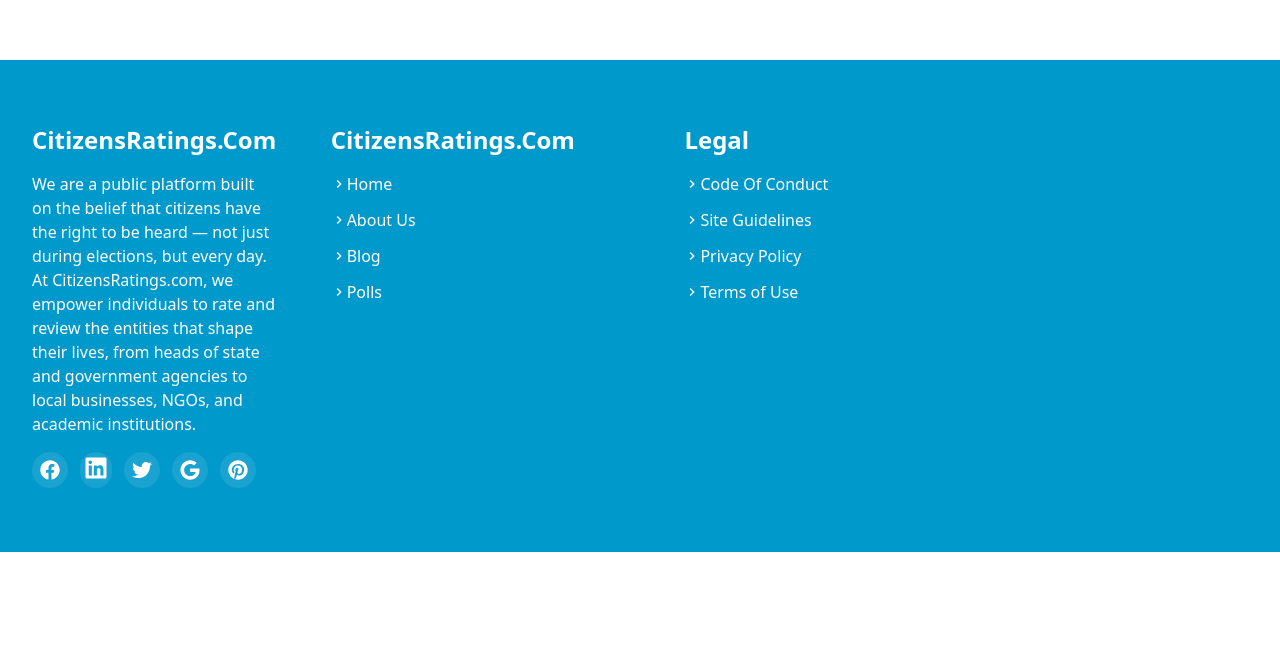
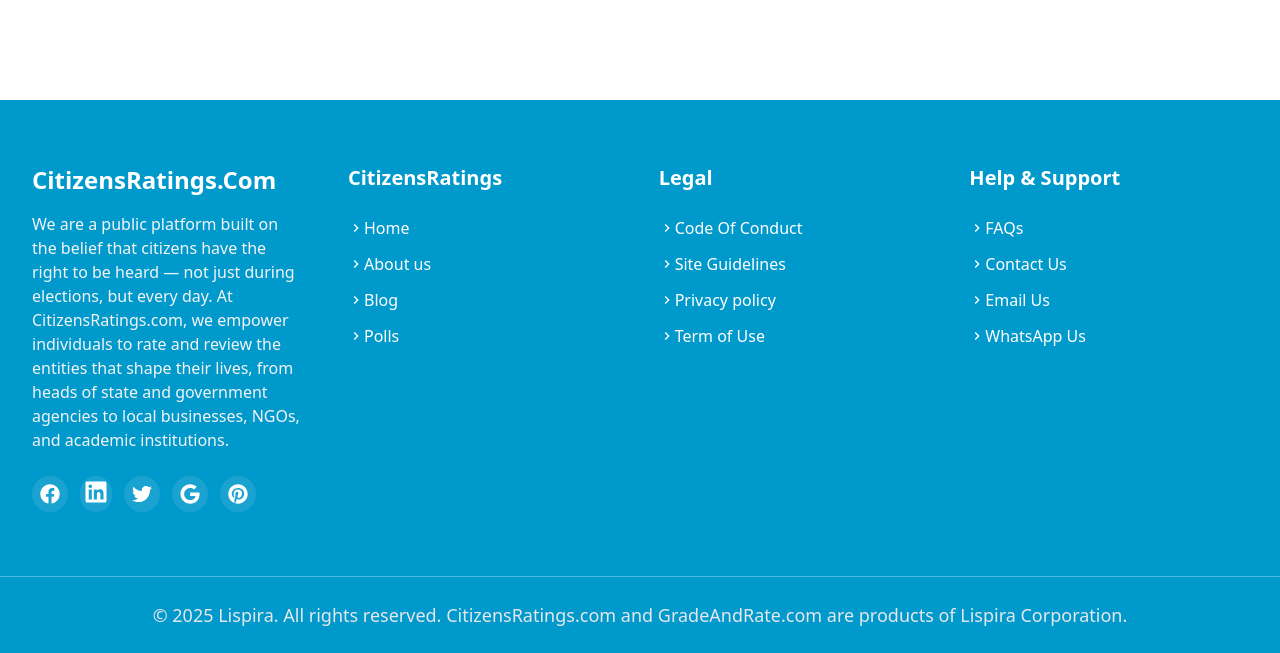
Before and after one commit to Alishahqazi22/CitizensRatings, a React (Vite) app: page / in a window 1280 px wide. Shown: the part 744-1397 px from the top of the page. Before the commit the page ends 1296 px from the top, so only its background shows below. Built offline with nearby package versions, Linux system fonts and the light colour scheme.

Commit message:
footer section Completed

```diff
--- a/src/components/layout/Footer.jsx
+++ b/src/components/layout/Footer.jsx
@@ -11,17 +11,23 @@
 
 function Footer() {
   return (
-    <div className="bg-primary w-full flex text-white px-4 sm:px-6 lg:px-8 py-8 sm:py-12 lg:py-16">
-      <div className="max-w-7xl mx-auto"></div>
-      <div className="w-full lg:w-[26%] pr-[3.4rem] flex flex-col justify-start">
-        <h1 className="text-xl md:text-2xl font-bold">CitizensRatings.Com</h1>
-        <p className="my-4">
-          We are a public platform built on the belief that citizens have the
-          right to be heard — not just during elections, but every day. At
-          CitizensRatings.com, we empower individuals to rate and review the
-          entities that shape their lives, from heads of state and government
-          agencies to local businesses, NGOs, and academic institutions.
+    <footer class="bg-[#0099CC] text-white mt-10">
+      <div class="px-4 sm:px-6 lg:px-8 py-8 sm:py-12 lg:py-16">
+        <div class="max-w-7xl mx-auto">
+          <div class="grid grid-cols-1 md:grid-cols-2 lg:grid-cols-4 gap-8 lg:gap-12">
+            <div class="md:col-span-2 lg:col-span-1">
+              <h2 class="font-bold text-xl sm:text-2xl mb-4">
+                CitizensRatings.Com
+              </h2>
+              <p class="text-sm sm:text-base leading-relaxed mb-6 text-gray-100">
+                We are a public platform built on the belief that citizens have
+                the right to be heard — not just during elections, but every
+                day. At CitizensRatings.com, we empower individuals to rate and
+                review the entities that shape their lives, from heads of state
+                and government agencies to local businesses, NGOs, and academic
+                institutions.
               </p>
+              <div class="flex flex-wrap gap-3">
                 <div className="flex gap-3">
                   <span className="p-2 rounded-full bg-[#1AA3D1]">
                     <FaFacebook className="w-5 h-5" />
@@ -40,31 +46,32 @@
                   </span>
                 </div>
               </div>
-      <div className="grid grid-cols-3 gap-36 justify-start">
+            </div>
+            <div class="grid grid-cols-1 sm:grid-cols-3 lg:grid-cols-3 gap-8 md:col-span-2 lg:col-span-3">
               <div>
-          <h1 className="text-xl md:text-2xl font-bold mb-4">
-            CitizensRatings.Com
-          </h1>
-          <ul>
+                <h3 class="font-bold text-lg sm:text-xl mb-4 sm:mb-6">
+                  CitizensRatings
+                </h3>
+                <ul class="space-y-2 sm:space-y-3">
                   <Link to="/">
                     <li className="flex items-center cursor-pointer transition-colors duration-200 group hover:text-gray-200 mb-3">
                       <MdKeyboardArrowRight className="transition-transform duration-200 group-hover:translate-x-1" />
                       <p>Home</p>
                     </li>
                   </Link>
-            <Link to="/">
+                  <Link to="/about-us">
                     <li className="flex items-center cursor-pointer transition-colors duration-200 group hover:text-gray-200 mb-3">
                       <MdKeyboardArrowRight className="transition-transform duration-200 group-hover:translate-x-1" />
-                <p>About Us</p>
+                      <p>About us</p>
                     </li>
                   </Link>
-            <Link to="/">
+                  <Link to="/blogs">
                     <li className="flex items-center cursor-pointer transition-colors duration-200 group hover:text-gray-200 mb-3">
                       <MdKeyboardArrowRight className="transition-transform duration-200 group-hover:translate-x-1" />
                       <p>Blog</p>
                     </li>
                   </Link>
-            <Link to="/">
+                  <Link to="/polls">
                     <li className="flex items-center cursor-pointer transition-colors duration-200 group hover:text-gray-200 mb-3">
                       <MdKeyboardArrowRight className="transition-transform duration-200 group-hover:translate-x-1" />
                       <p>Polls</p>
@@ -73,38 +80,84 @@
                 </ul>
               </div>
               <div>
-          <h1 className="text-xl md:text-2xl font-bold mb-4">
-            Legal
-          </h1>
-          <ul className="space-y-3">
-           <Link to="/">
+                <h3 class="font-bold text-lg sm:text-xl mb-4 sm:mb-6">Legal</h3>
+                <ul class="space-y-2 sm:space-y-3">
+                  <Link to="/code-of-conduct">
                     <li className="flex items-center cursor-pointer transition-colors duration-200 group hover:text-gray-200 mb-3">
                       <MdKeyboardArrowRight className="transition-transform duration-200 group-hover:translate-x-1" />
                       <p>Code Of Conduct</p>
                     </li>
                   </Link>
-            <Link to="/">
+                  <Link to="/site-guidelines">
                     <li className="flex items-center cursor-pointer transition-colors duration-200 group hover:text-gray-200 mb-3">
                       <MdKeyboardArrowRight className="transition-transform duration-200 group-hover:translate-x-1" />
                       <p>Site Guidelines</p>
                     </li>
                   </Link>
-            <Link to="/">
+                  <Link to="/privacy-policy">
                     <li className="flex items-center cursor-pointer transition-colors duration-200 group hover:text-gray-200 mb-3">
                       <MdKeyboardArrowRight className="transition-transform duration-200 group-hover:translate-x-1" />
-                <p>Privacy Policy</p>
+                      <p>Privacy policy</p>
                     </li>
                   </Link>
-            <Link to="/">
+                  <Link to="/term-of-use">
                     <li className="flex items-center cursor-pointer transition-colors duration-200 group hover:text-gray-200 mb-3">
                       <MdKeyboardArrowRight className="transition-transform duration-200 group-hover:translate-x-1" />
-                <p>Terms of Use</p>
+                      <p>Term of Use</p>
+                    </li>
+                  </Link>
+                </ul>
+              </div>
+              <div>
+                <h3 class="font-bold text-lg sm:text-xl mb-4 sm:mb-6">
+                  Help & Support
+                </h3>
+                <ul class="space-y-2 sm:space-y-3">
+                  <Link to="/faqs">
+                    <li className="flex items-center cursor-pointer transition-colors duration-200 group hover:text-gray-200 mb-3">
+                      <MdKeyboardArrowRight className="transition-transform duration-200 group-hover:translate-x-1" />
+                      <p>FAQs</p>
+                    </li>
+                  </Link>
+                  <Link to="/contact-us">
+                    <li className="flex items-center cursor-pointer transition-colors duration-200 group hover:text-gray-200 mb-3">
+                      <MdKeyboardArrowRight className="transition-transform duration-200 group-hover:translate-x-1" />
+                      <p>Contact Us</p>
+                    </li>
+                  </Link>
+                  <Link to="/email-us">
+                    <li className="flex items-center cursor-pointer transition-colors duration-200 group hover:text-gray-200 mb-3">
+                      <MdKeyboardArrowRight className="transition-transform duration-200 group-hover:translate-x-1" />
+                      <p>Email Us</p>
+                    </li>
+                  </Link>
+                  <Link to="/whatsapp-us">
+                    <li className="flex items-center cursor-pointer transition-colors duration-200 group hover:text-gray-200 mb-3">
+                      <MdKeyboardArrowRight className="transition-transform duration-200 group-hover:translate-x-1" />
+                      <p>WhatsApp Us</p>
                     </li>
                   </Link>
                 </ul>
               </div>
             </div>
           </div>
+        </div>
+      </div>
+      <div class="border-t border-white/30">
+        <div class="px-4 sm:px-6 lg:px-8 py-4 sm:py-6">
+          <div class="max-w-7xl mx-auto">
+            <p class="text-center text-sm sm:text-base lg:text-lg text-gray-200 font-medium">
+              © 2025 Lispira. All rights reserved.{" "}
+              <Link to="/" className="hover:underline">
+                CitizensRatings.com
+              </Link>{" "}
+              and <Link to="/" className="hover:underline">GradeAndRate.com</Link> are products of Lispira
+              Corporation.
+            </p>
+          </div>
+        </div>
+      </div>
+    </footer>
   );
 }
 
```
Lines whose indentation alone changed are shown as unchanged.
